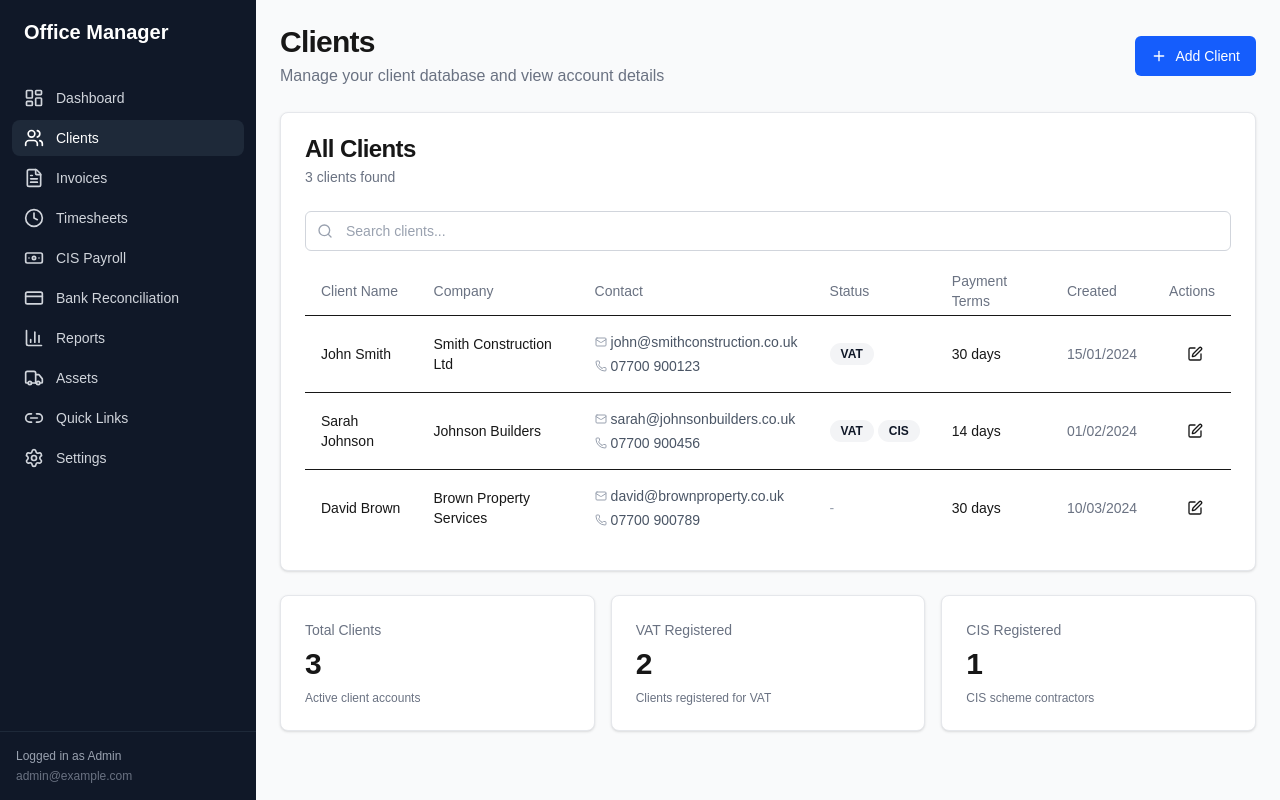
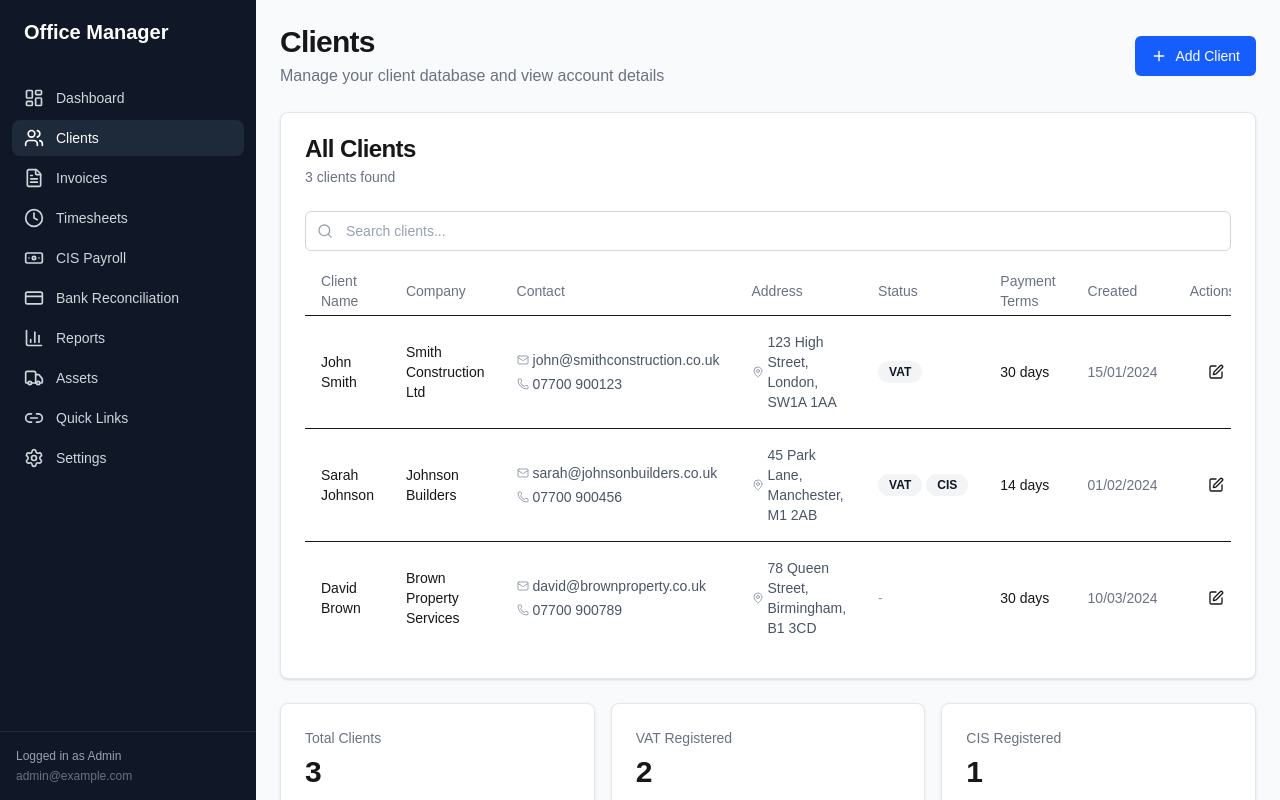
Before and after one commit to paulmaker/office_mgmt, a Next.js app in the folder office_mgmt/: page /clients in a window 1280 px wide. Built offline with nearby package versions, Linux system fonts and the light colour scheme.

Commit message:
Added address to client

```diff
--- a/office_mgmt/app/(dashboard)/clients/page.tsx
+++ b/office_mgmt/app/(dashboard)/clients/page.tsx
@@ -15,7 +15,7 @@ import {
 } from '@/components/ui/table'
 import { mockClients } from '@/lib/mock-data'
 import { formatDate } from '@/lib/utils'
-import { Plus, Search, Edit, Mail, Phone } from 'lucide-react'
+import { Plus, Search, Edit, Mail, Phone, MapPin } from 'lucide-react'
 
 export default function ClientsPage() {
   const [searchTerm, setSearchTerm] = useState('')
@@ -67,6 +67,7 @@ export default function ClientsPage() {
                 <TableHead>Client Name</TableHead>
                 <TableHead>Company</TableHead>
                 <TableHead>Contact</TableHead>
+                <TableHead>Address</TableHead>
                 <TableHead>Status</TableHead>
                 <TableHead>Payment Terms</TableHead>
                 <TableHead>Created</TableHead>
@@ -91,6 +92,16 @@ export default function ClientsPage() {
                         </div>
                       )}
                     </div>
+                  </TableCell>
+                  <TableCell>
+                    {client.address ? (
+                      <div className="flex items-center gap-1 text-sm">
+                        <MapPin className="h-3 w-3 text-gray-400 flex-shrink-0" />
+                        <span className="text-gray-600">{client.address}</span>
+                      </div>
+                    ) : (
+                      <span className="text-sm text-gray-400">-</span>
+                    )}
                   </TableCell>
                   <TableCell>
                     <div className="flex gap-1">
```
Also changed, not shown: 1 other file (tests, documents, lock files or other folders).
